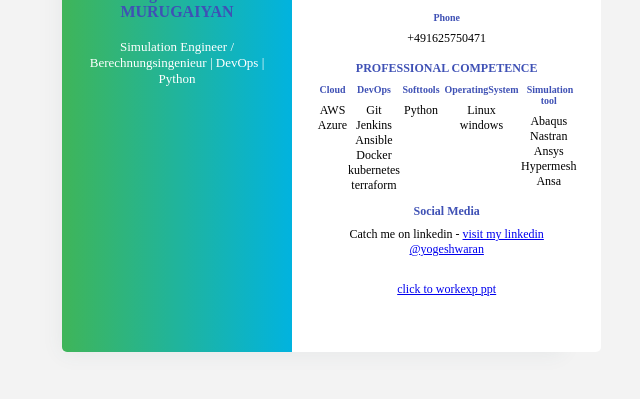
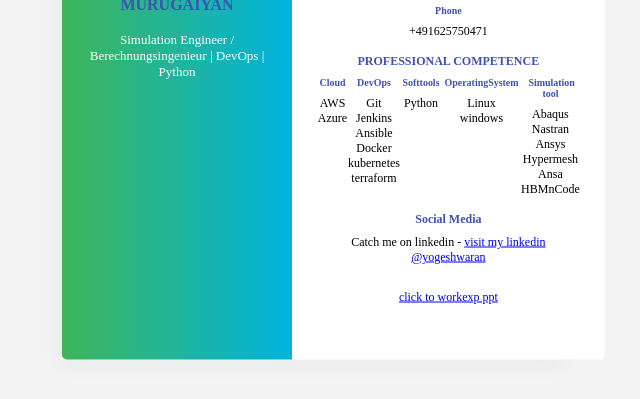
Before and after one commit to YogeshwaranMurugaiyan/myweb3, a plain HTML site: page index.html in a window 1280 px wide. Shown: the part 331-730 px from the top of the page, without its empty margins (328-968 px from the left). Drawn offline with Linux system fonts and the light colour scheme.

Commit message:
commit to 11/07/2022

```diff
--- a/index.html
+++ b/index.html
@@ -77,6 +77,7 @@
                <li>Ansys</li>
                <li>Hypermesh</li>
                <li>Ansa</li>
+               <li>HBMnCode</li>
             </ul>
             <br/>
          </div>
```
